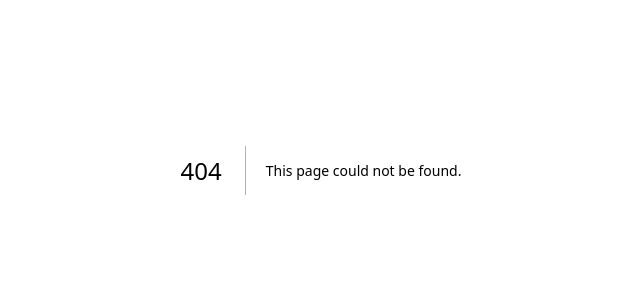
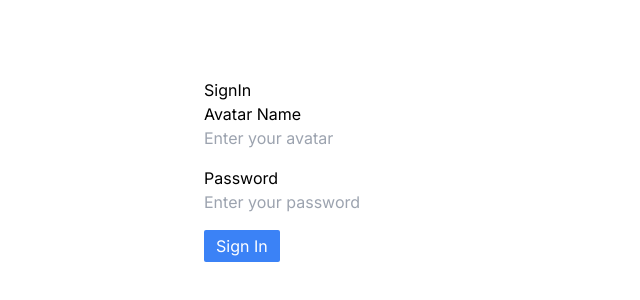
Before and after one commit to manavsiddharthgupta/promptIn.ai, a Next.js app: page /signin in a window 1280 px wide. Before the commit this address had no page. Shown: the part 230-530 px from the top of the page, without its empty margins (319-959 px from the left). Built offline with nearby package versions, Linux system fonts and the light colour scheme.

Commit message:
Feature: added signIn component with state logic

```diff
--- /dev/null
+++ b/app/components/Button.tsx
@@ -0,0 +1,16 @@
+import React, { FC } from "react";
+
+interface ButtonProps {
+  type: "button" | "submit" | "reset";
+  children: React.ReactNode;
+}
+
+const Button: FC<ButtonProps> = ({ children, type }) => {
+  return (
+    <button className="bg-blue-500 text-white rounded-sm py-1 px-3" type={type}>
+      {children}
+    </button>
+  );
+};
+
+export default Button;
--- /dev/null
+++ b/app/components/InputField.tsx
@@ -0,0 +1,32 @@
+import React, { FC } from "react";
+
+interface InputFieldProps {
+  value: string;
+  type: string;
+  label: string;
+  placeholder: string;
+  onChangeHandler: (event: React.ChangeEvent<HTMLInputElement>) => void;
+}
+
+const InputField: FC<InputFieldProps> = ({
+  value,
+  type,
+  label,
+  placeholder,
+  onChangeHandler,
+}) => {
+  return (
+    <label className="block mb-4">
+      {label}
+      <input
+        className="block"
+        onChange={onChangeHandler}
+        value={value}
+        type={type}
+        placeholder={placeholder}
+      />
+    </label>
+  );
+};
+
+export default InputField;
--- a/app/globals.css
+++ b/app/globals.css
@@ -2,26 +2,10 @@
 @tailwind components;
 @tailwind utilities;
 
-:root {
-  --foreground-rgb: 0, 0, 0;
-  --background-start-rgb: 214, 219, 220;
-  --background-end-rgb: 255, 255, 255;
+* {
+  box-sizing: border-box;
+  padding: 0px;
+  margin: 0px;
 }
-
-@media (prefers-color-scheme: dark) {
-  :root {
-    --foreground-rgb: 255, 255, 255;
-    --background-start-rgb: 0, 0, 0;
-    --background-end-rgb: 0, 0, 0;
-  }
+body {
 }
-
-body {
-  color: rgb(var(--foreground-rgb));
-  background: linear-gradient(
-      to bottom,
-      transparent,
-      rgb(var(--background-end-rgb))
-    )
-    rgb(var(--background-start-rgb));
-}
--- a/app/page.tsx
+++ b/app/page.tsx
@@ -1,6 +1,6 @@
 export default function Home() {
   return (
-    <main className="min-h-screen items-center p-24">
+    <main className="min-h-screen text-center">
       <p>Find Your Prompt 🚀 </p>
     </main>
   );
--- /dev/null
+++ b/app/signin/page.tsx
@@ -0,0 +1,47 @@
+"use client";
+import Button from "../components/Button";
+import InputField from "../components/InputField";
+import useInputField from "../utils/hooks/useInputField";
+
+export default function SignIn() {
+  const { inputValue: avatarName, onChangeHandler: onAvatarNameChangeHandler } =
+    useInputField((value) => {
+      const avatarRegex = /^[A-Za-z0-9]{5,}$/;
+      return avatarRegex.test(value);
+    });
+
+  const { inputValue: password, onChangeHandler: onPasswordChangeHandler } =
+    useInputField((value) => {
+      const passwordRegex = /^(?=.*[A-Za-z])(?=.*\d)[A-Za-z\d]{8,}$/;
+      return passwordRegex.test(value);
+    });
+  return (
+    <main className="min-h-screen flex items-center justify-center">
+      <section>
+        <p>SignIn</p>
+        <form
+          onSubmit={(event) => {
+            event.preventDefault();
+            console.log(avatarName, password);
+          }}
+        >
+          <InputField
+            value={avatarName}
+            type="text"
+            placeholder="Enter your avatar"
+            label="Avatar Name"
+            onChangeHandler={onAvatarNameChangeHandler}
+          />
+          <InputField
+            value={password}
+            type="password"
+            placeholder="Enter your password"
+            label="Password"
+            onChangeHandler={onPasswordChangeHandler}
+          />
+          <Button type="submit">Sign In</Button>
+        </form>
+      </section>
+    </main>
+  );
+}
--- /dev/null
+++ b/app/signup/page.tsx
@@ -0,0 +1,10 @@
+export default function SignUp() {
+  return (
+    <main className="min-h-screen flex items-center justify-center">
+      <section>
+        <p>SignIn</p>
+        <form></form>
+      </section>
+    </main>
+  );
+}
--- /dev/null
+++ b/app/utils/hooks/useInputField.ts
@@ -0,0 +1,25 @@
+import { useState, ChangeEvent } from "react";
+
+interface InputFieldState {
+  inputValue: string;
+  onChangeHandler: (event: ChangeEvent<HTMLInputElement>) => void;
+}
+
+const useInputField = (
+  validateFunc: (value: string) => boolean
+): InputFieldState => {
+  const [inputValue, setInputValue] = useState("");
+
+  console.log(inputValue, validateFunc(inputValue));
+
+  const onChangeHandler = (event: ChangeEvent<HTMLInputElement>) => {
+    setInputValue(event.target.value);
+  };
+
+  return {
+    inputValue,
+    onChangeHandler,
+  };
+};
+
+export default useInputField;
```
